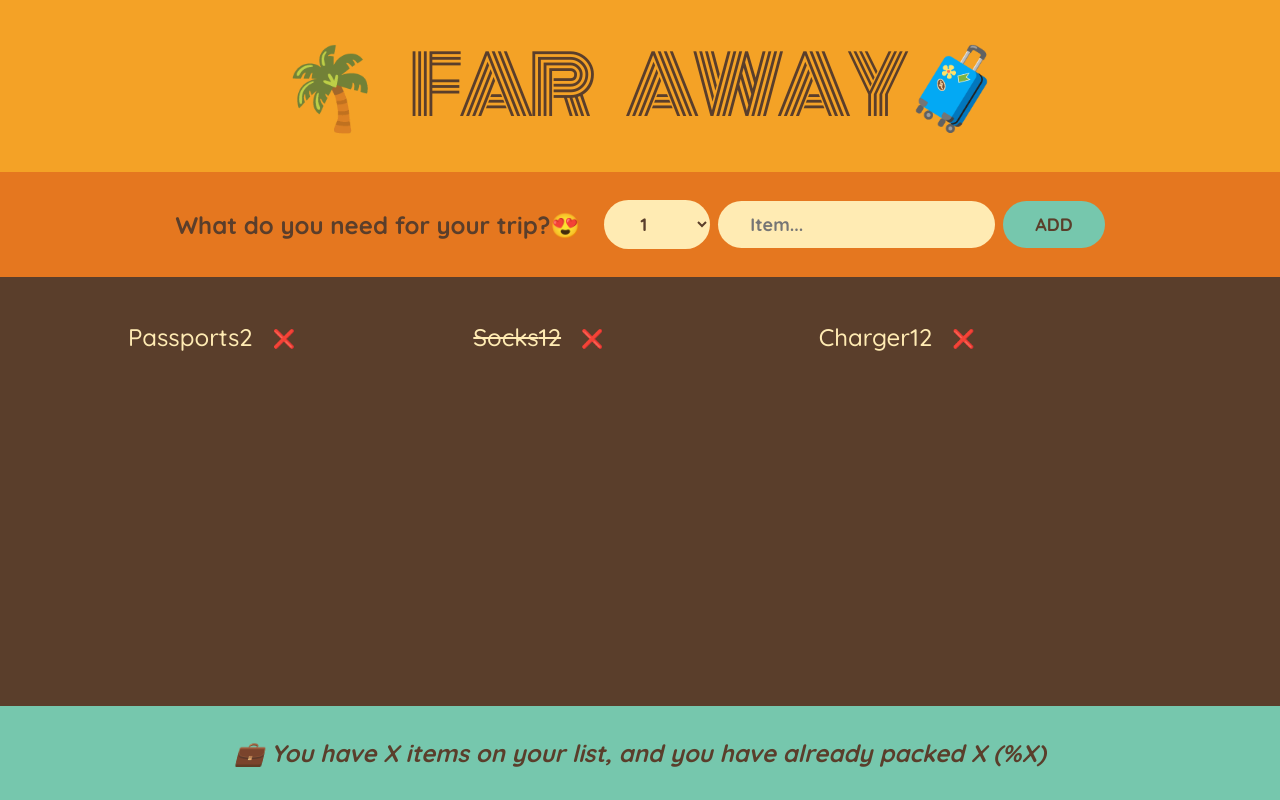
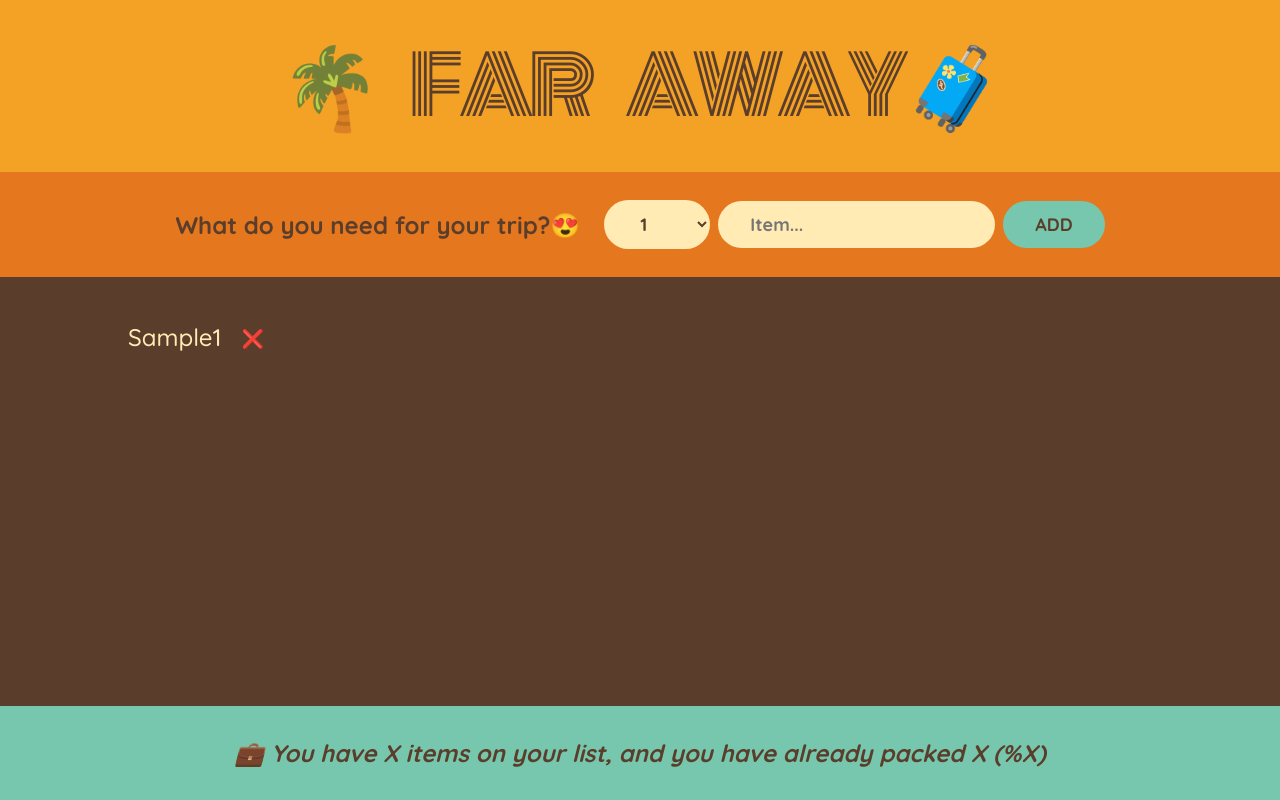
Before and after one commit to AlinFlorescu80/travel-list, a React (Create React App) app: page / in a window 1280 px wide. Both pictures are taken after typing "Sample" into the empty fields and a click on the button "ADD". Built offline with nearby package versions, Linux system fonts and the light colour scheme.

Commit message:
Added delete functionality

```diff
--- a/src/App.js
+++ b/src/App.js
@@ -1,17 +1,21 @@
 import { useState } from "react";
 
-const initialItems = [
-  { id: 1, description: "Passports", quantity: 2, packed: false },
-  { id: 2, description: "Socks", quantity: 12, packed: true },
-  { id: 3, description: "Charger", quantity: 12, packed: false },
-];
+export default function App() {
+  const [items, setItems] = useState([]);
 
-export default function App() {
+  function handleAddItems(item) {
+    setItems((items) => [...items, item]);
+  }
+
+  function handleDeleteItem(id) {
+    setItems((items) => items.filter((item) => item.id !== id));
+  }
+
   return (
     <div className="app">
       <Logo />
-      <Form />
-      <PackingList />
+      <Form onAddItems={handleAddItems} />
+      <PackingList items={items} onDeleteItem={handleDeleteItem} />
       <Stats />
     </div>
   );
@@ -21,7 +25,7 @@
   return <h1>🌴 Far away🧳</h1>;
 }
 
-function Form() {
+function Form({ onAddItems }) {
   const [description, setDescription] = useState("");
   const [quantity, setQuantity] = useState(1);
 
@@ -30,8 +34,10 @@
 
     if (!description) return;
 
-    const newItem = { description, quantity, packed: false, id: Date.now };
+    const newItem = { description, quantity, packed: false, id: Date.now() };
     console.log(newItem);
+
+    onAddItems(newItem);
 
     setDescription("");
     setQuantity(1);
@@ -61,26 +67,26 @@
   );
 }
 
-function PackingList() {
+function PackingList({ items, onDeleteItem }) {
   return (
     <div className="list">
       <ul>
-        {initialItems.map((item) => (
-          <Item item={item} key={item.id} />
+        {items.map((item) => (
+          <Item item={item} onDeleteItem={onDeleteItem} key={item.id} />
         ))}
       </ul>
     </div>
   );
 }
 
-function Item({ item }) {
+function Item({ item, onDeleteItem }) {
   return (
     <li>
       <span style={item.packed ? { textDecoration: "line-through" } : {}}>
         {item.description}
         {item.quantity}
       </span>
-      <button>❌</button>
+      <button onClick={() => onDeleteItem(item.id)}>❌</button>
     </li>
   );
 }
```
